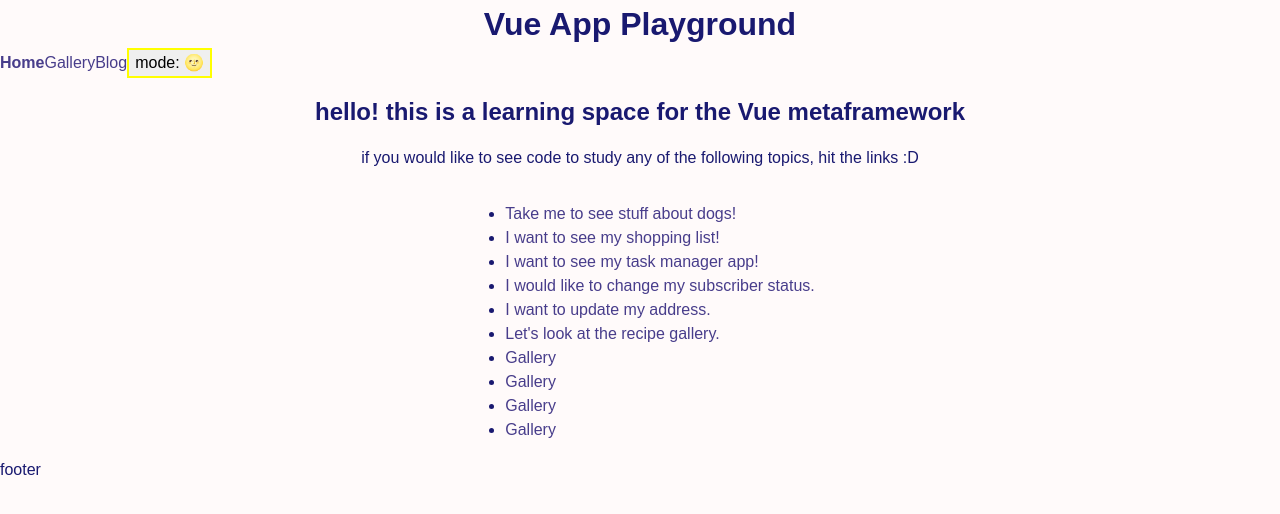
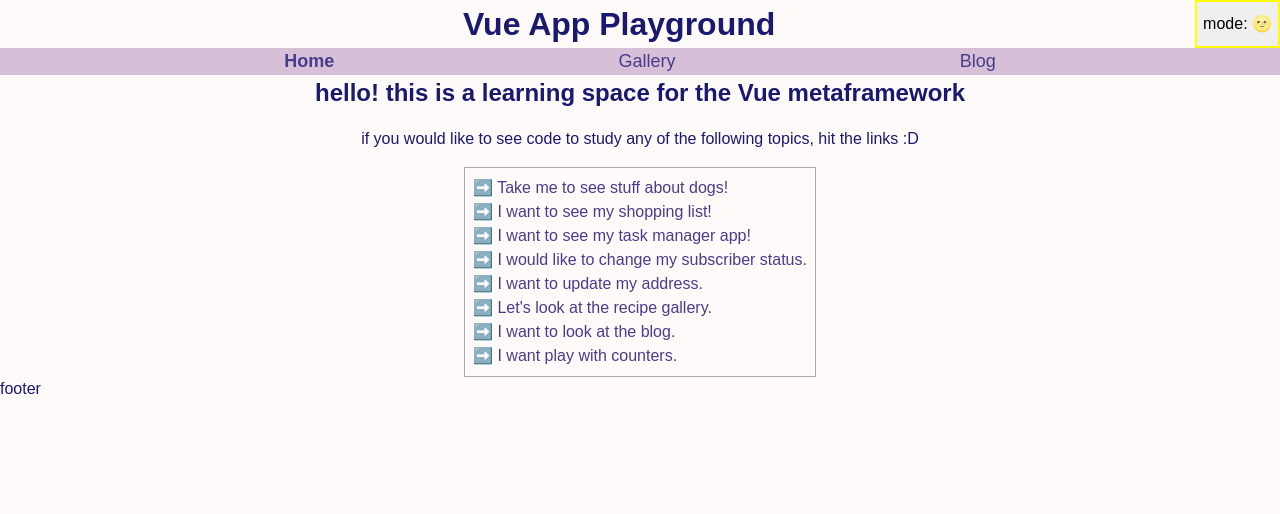
Before and after one commit to elbi3/vue-curriculum-project, a Vue app in the folder my-vue-app/: page / in a window 1280 px wide. Shown: the top 514 px of the page. Built offline with nearby package versions, Linux system fonts and the light colour scheme; what @tanstack/vue-query would draw is missing.

Commit message:
Refactor header and home nav to move toggle upper right

```diff
--- a/my-vue-app/src/components/HomeHeader.vue
+++ b/my-vue-app/src/components/HomeHeader.vue
@@ -1,5 +1,12 @@
+<script setup>
+import ThemeToggle from './ThemeToggle.vue';
+</script>
+
 <template>
     <header class="home-header">
-        <h1 class="home-title">Vue App Playground</h1>
+        <div class="title-div">
+            <h1 class="home-title">Vue App Playground</h1>
+        </div>
+        <ThemeToggle />
     </header>
 </template>
--- a/my-vue-app/src/components/HomeNav.vue
+++ b/my-vue-app/src/components/HomeNav.vue
@@ -1,6 +1,5 @@
 <script setup lang="ts">
 import { RouterLink } from 'vue-router';
-import ThemeToggle from '@/components/ThemeToggle.vue';
 </script>
 
 <template>
@@ -8,6 +7,5 @@
         <RouterLink to="/">Home</RouterLink>
         <RouterLink to="/gallery">Gallery</RouterLink>
         <RouterLink to="/blog">Blog</RouterLink>
-        <ThemeToggle />
     </nav>
 </template>
--- a/my-vue-app/src/styles/global.css
+++ b/my-vue-app/src/styles/global.css
@@ -83,6 +83,7 @@
   --accent: lightsteelblue;
   --surface: darkslateblue;
   --button: lavender;
+  --active: orchid;
 }
 
 :root[data-theme="light"] {
@@ -91,6 +92,7 @@
   --accent: darkslateblue;
   --surface: darkslateblue;
   --button: thistle;
+  --active: magenta;
 }
 
 body {
@@ -131,4 +133,46 @@
   color: var(--accent);
   cursor: pointer;
   text-decoration: none;
+  margin: 0;
+  padding: 0;
 }
+
+/* HOME VIEW */
+.topical-site-navigation {
+  border: 1px solid darkgray;
+}
+
+.home-content-links {
+  list-style: none;
+  padding: .5rem;
+  margin: 0;
+}
+
+.home-content-links > li > *:hover {
+  color: var(--active);
+}
+
+.home-nav {
+  display: flex;
+  flex-direction: row;
+  justify-content: space-evenly;
+  background-color: var(--button);
+  margin: 0;
+  padding: 0;
+}
+
+.home-nav > * {
+  margin: 0;
+  padding: 0;
+  font-size: large;
+}
+
+.home-header {
+  display: flex;
+  flex-direction: row;
+  justify-content: flex-end;
+}
+
+.title-div {
+  width: 90%;
+}
--- a/my-vue-app/src/views/Home.vue
+++ b/my-vue-app/src/views/Home.vue
@@ -4,25 +4,21 @@
 </script>
 
 <template>
-    <nav>
-
-    </nav>
     <main class="home-main">
         <h2>hello! this is a learning space for the Vue metaframework</h2>
         <p>if you would like to see code to study any of the following topics, hit the links :D</p>
-        <ul>
-            <li><RouterLink to="/dogs">Take me to see stuff about dogs!</RouterLink></li>
-            <li><RouterLink to="/shopping">I want to see my shopping list!</RouterLink></li>
-            <li><RouterLink to="/tasks">I want to see my task manager app!</RouterLink></li>
-            <li><RouterLink to="/subscriber">I would like to change my subscriber status.</RouterLink></li>
-            <li><RouterLink to="/user-profile">I want to update my address.</RouterLink></li>
-            <li><RouterLink to="/gallery">Let's look at the recipe gallery.</RouterLink></li>
-            <li><RouterLink to="/gallery">Gallery</RouterLink></li>
-            <li><RouterLink to="/gallery">Gallery</RouterLink></li>
-            <li><RouterLink to="/gallery">Gallery</RouterLink></li>
-            <li><RouterLink to="/gallery">Gallery</RouterLink></li>
-
-        </ul>
+        <nav class="topical-site-navigation">
+            <ul class="home-content-links">
+                <li><RouterLink to="/dogs">➡️ Take me to see stuff about dogs!</RouterLink></li>
+                <li><RouterLink to="/shopping">➡️ I want to see my shopping list!</RouterLink></li>
+                <li><RouterLink to="/tasks">➡️ I want to see my task manager app!</RouterLink></li>
+                <li><RouterLink to="/subscriber">➡️ I would like to change my subscriber status.</RouterLink></li>
+                <li><RouterLink to="/user-profile">➡️ I want to update my address.</RouterLink></li>
+                <li><RouterLink to="/gallery">➡️ Let's look at the recipe gallery.</RouterLink></li>
+                <li><RouterLink to="/blog">➡️ I want to look at the blog.</RouterLink></li>
+                <li><RouterLink to="/counter">➡️ I want play with counters.</RouterLink></li>
+            </ul>
+        </nav>
         <RouterView />
     </main>
 
```
